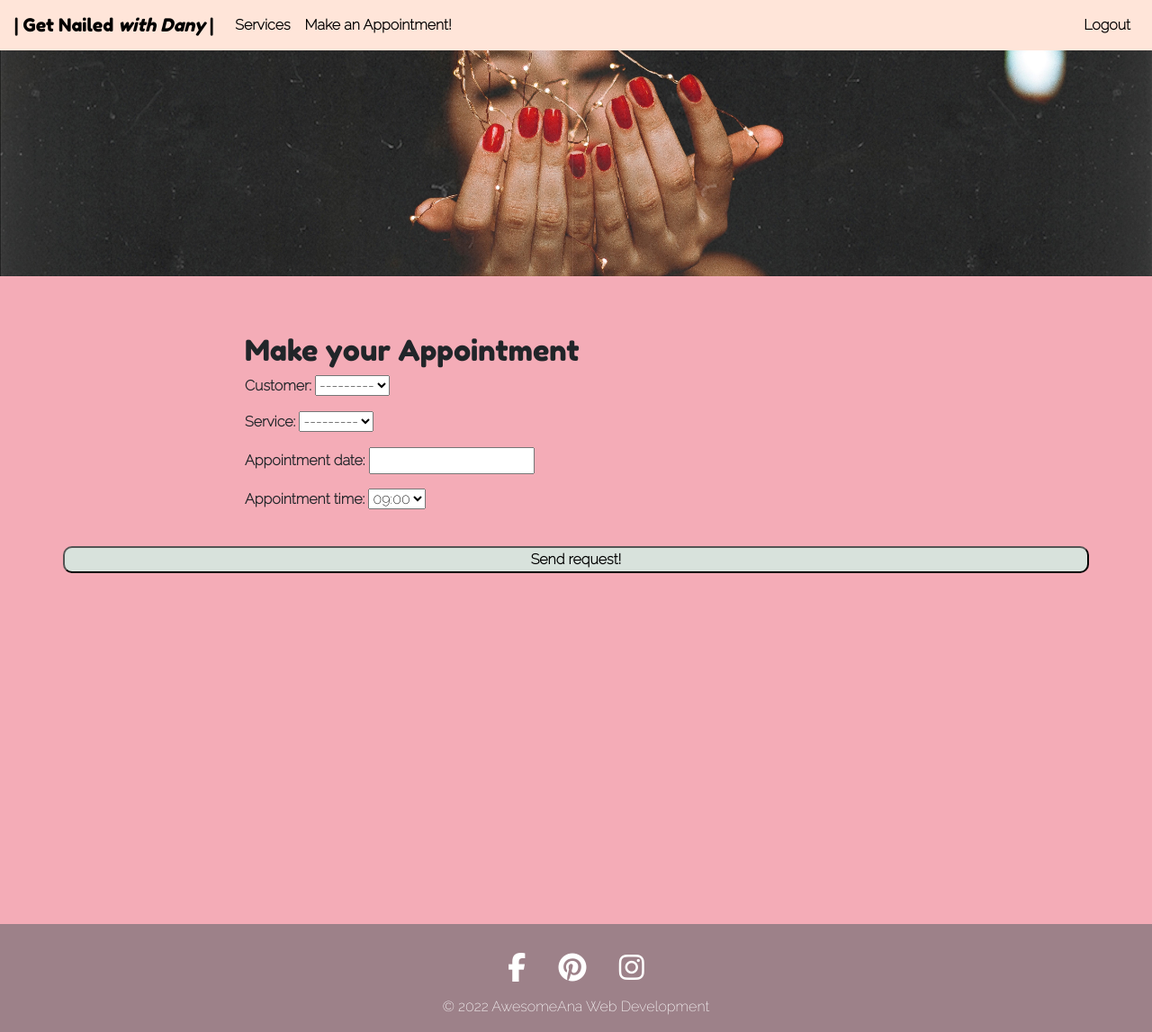
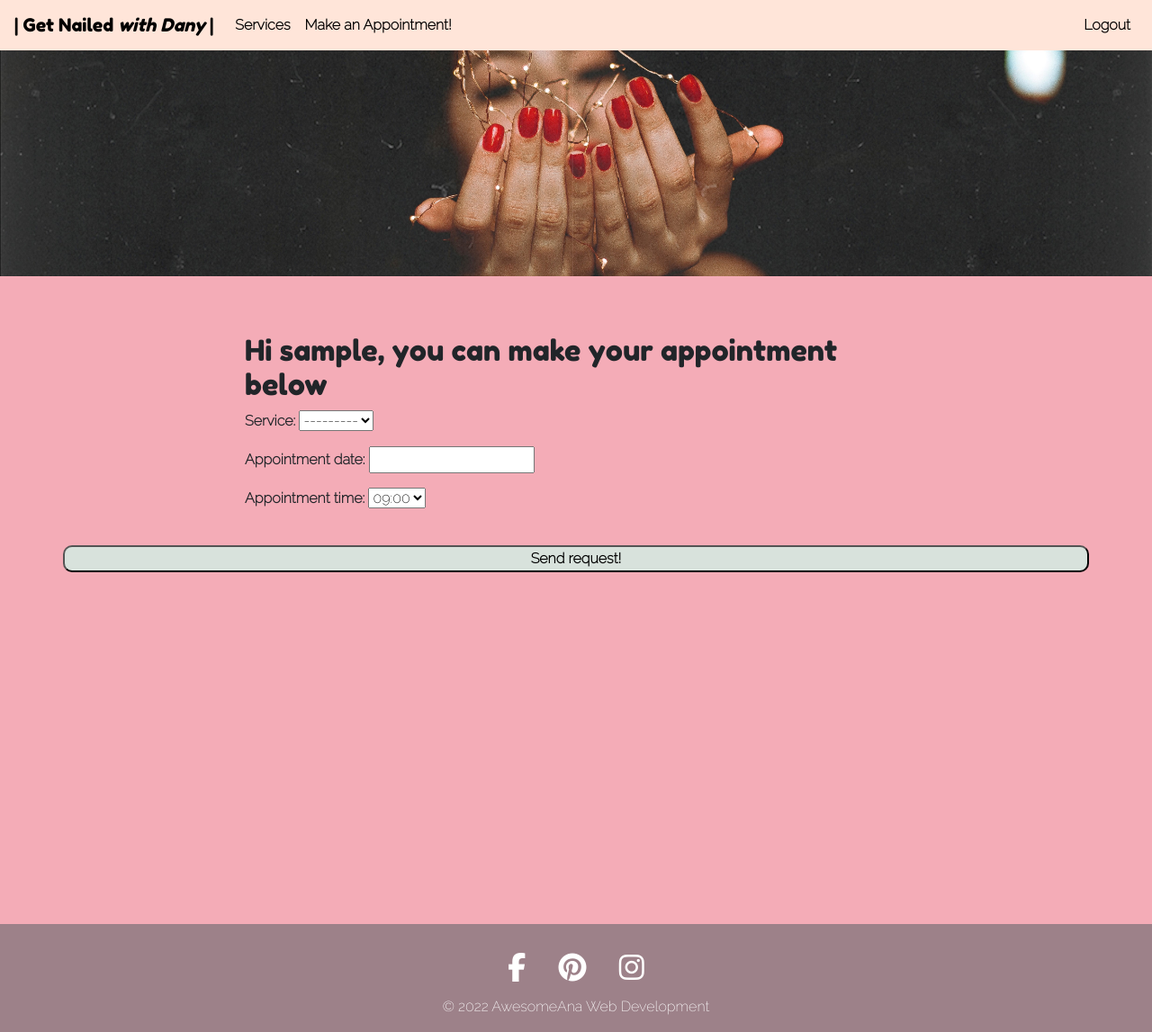
Before and after one commit to anabramos/getnailedwithdany, a Django app: page /make-appointment in a window 1280 px wide. Shown: the whole page at 90% size. Run offline with Django 3.2, Linux system fonts and the light colour scheme; the visitor is signed in with stand-in values (Sample User, id 1); data that the repository does not hold is empty; some libraries are stand-ins or nearby versions.

Commit message:
Change make-appointment form to display username on heading instead of field

```diff
--- a/booking/forms.py
+++ b/booking/forms.py
@@ -11,5 +11,6 @@ class AppointmentForm(forms.ModelForm):
         Renders specific fields from the Appointment Module into the Form
         """
         model = Appointment
-        fields = ['customer', 'service',
-                  'appointment_date', 'appointment_time']
+        fields = ['service',
+                  'appointment_date',
+                  'appointment_time']
--- a/templates/make-appointment.html
+++ b/templates/make-appointment.html
@@ -9,7 +9,7 @@
         <div class="row">
             {% if user.is_authenticated %}
                 <div class="col-md-8 mt-3 offset-md-2">
-                    <h2>Make your Appointment</h2>
+                    <h2>Hi {{ user.username }}, you can make your appointment below</h2>
                     {% csrf_token %}
                     {{ appointment_form.as_p }}
                 </div>
```
